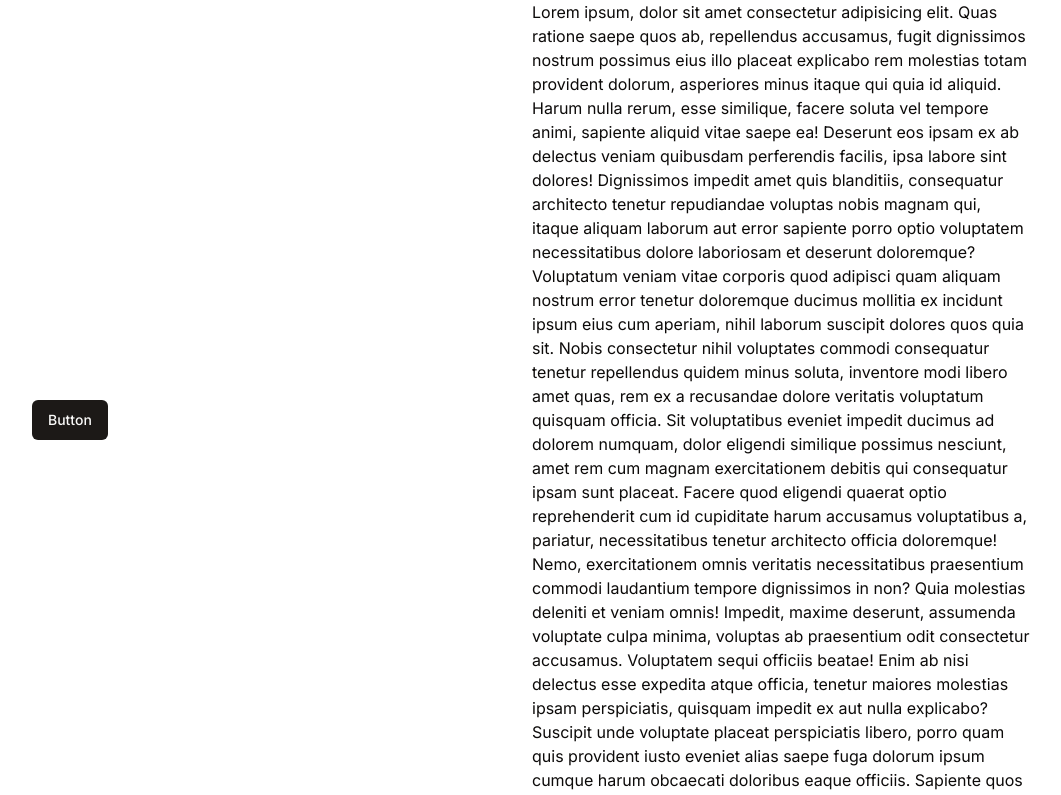
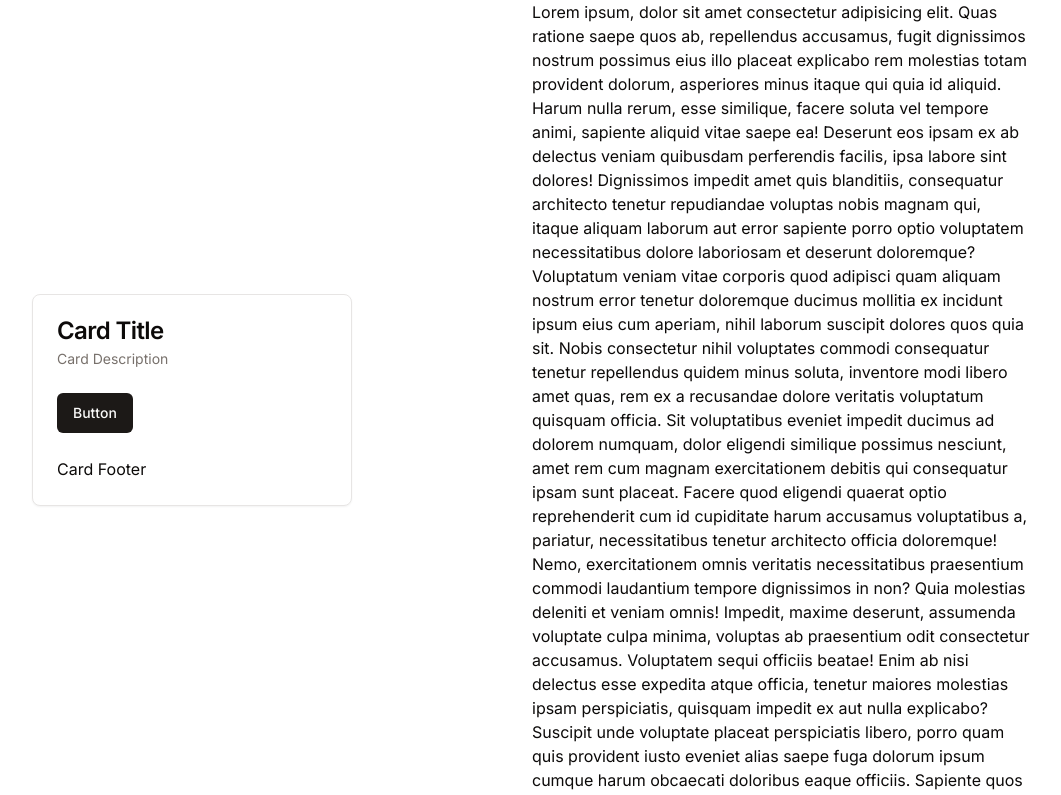
Before and after one commit to piotrszubert/simple-blog-template, a Next.js app: page / in a window 1280 px wide. Shown: the top 795 px of the page, without its empty margins (108-1169 px from the left). Built offline with nearby package versions, Linux system fonts and the light colour scheme.

Commit message:
Update index.tsx

```diff
--- a/pages/index.tsx
+++ b/pages/index.tsx
@@ -1,5 +1,13 @@
 import { Button } from '@/components/ui/button'
 import { Inter } from 'next/font/google'
+import {
+  Card,
+  CardContent,
+  CardDescription,
+  CardFooter,
+  CardHeader,
+  CardTitle,
+} from "@/components/ui/card"
 
 const inter = Inter({ subsets: ['latin'] })
 
@@ -9,10 +17,21 @@
       className={`max-w-5xl m-auto grid grid-cols-1 md:grid-cols-2 px-3  ${inter.className}`}
     >
       <div className='relative'>
-        <div className='block md:fixed top-1/2'>
-          <Button>
-            Button
-          </Button>
+        <div className='w-full md:w-80 block md:fixed top-1/2 md:-translate-y-1/2'>
+          <Card>
+            <CardHeader>
+              <CardTitle>Card Title</CardTitle>
+              <CardDescription>Card Description</CardDescription>
+            </CardHeader>
+            <CardContent>
+              <Button>
+                Button
+              </Button>
+            </CardContent>
+            <CardFooter>
+              <p>Card Footer</p>
+            </CardFooter>
+          </Card>
         </div>
       </div>
       <div>
```
